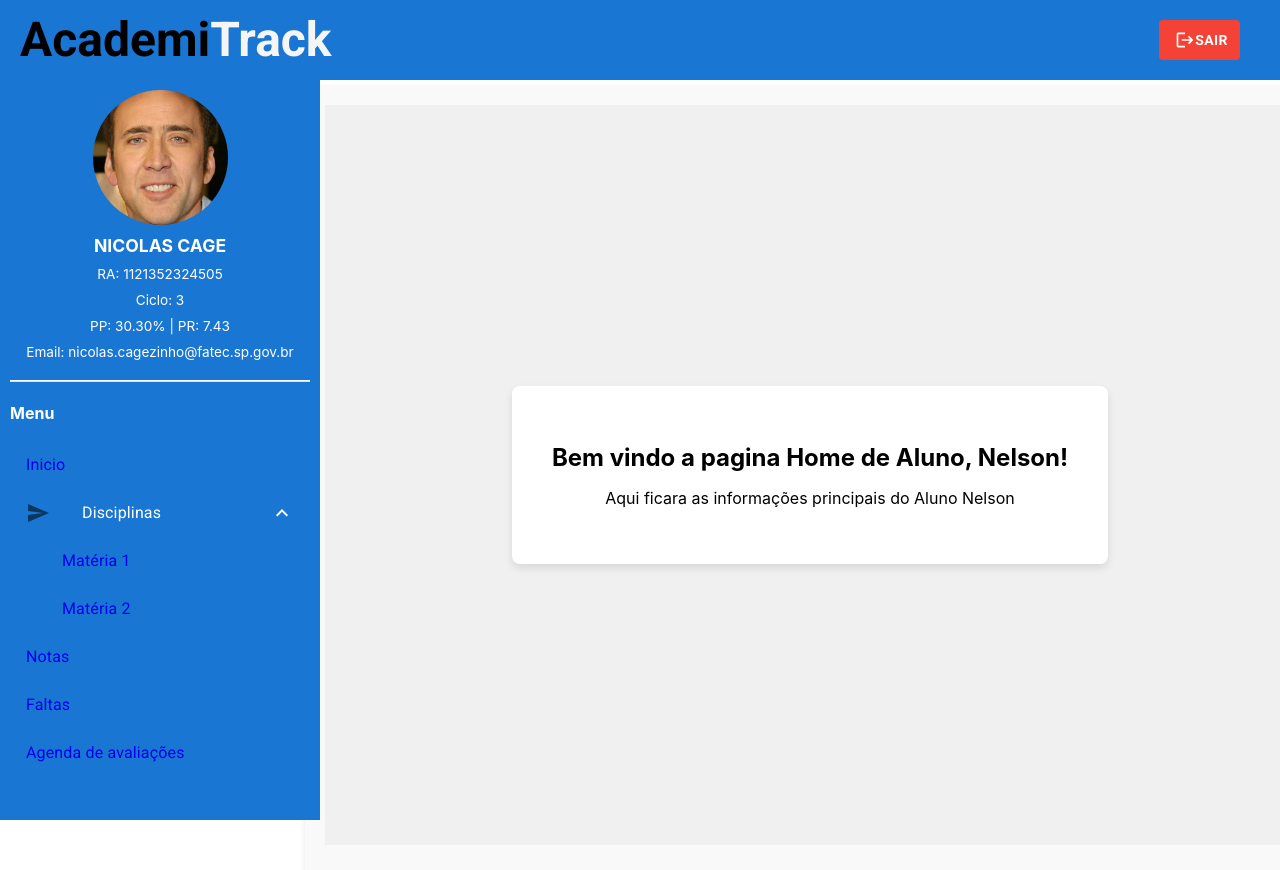
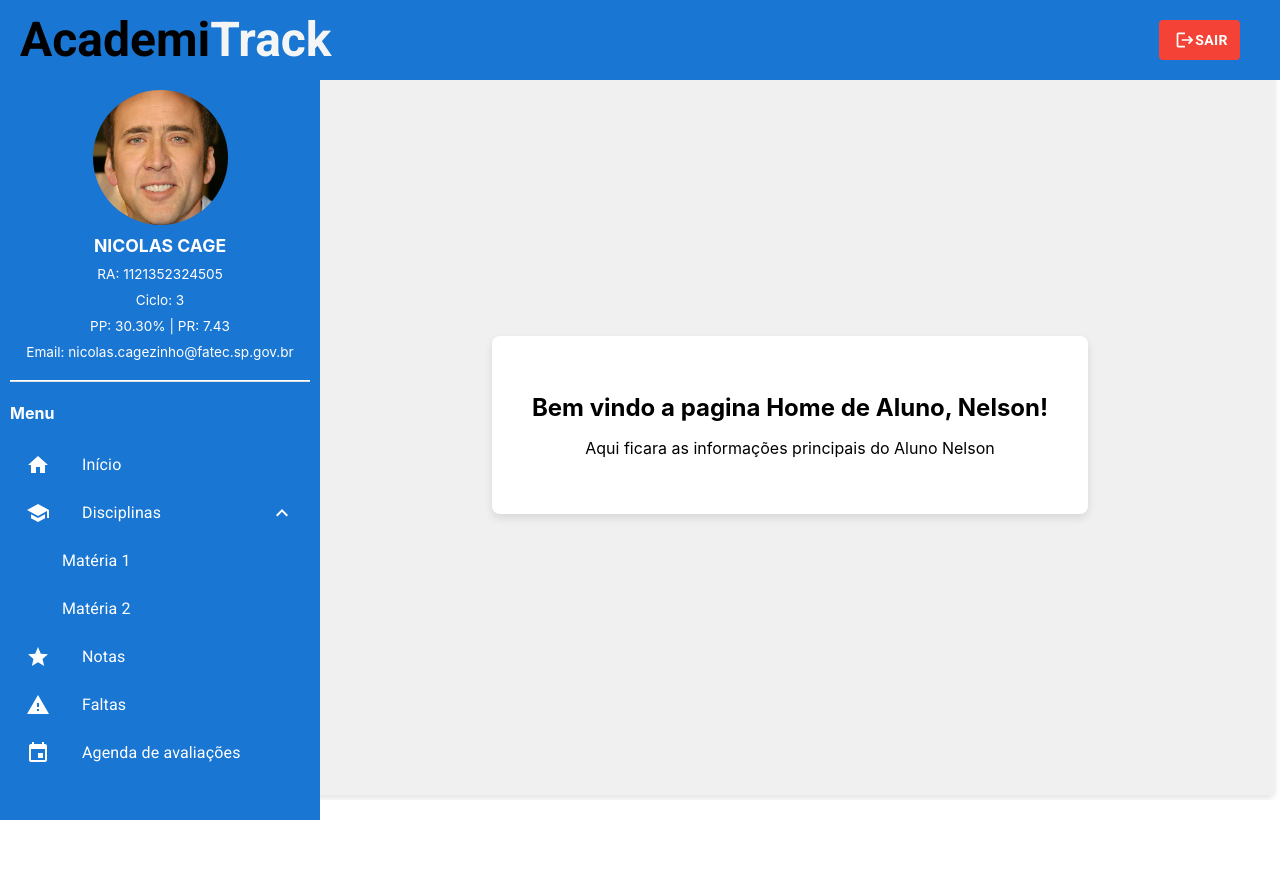
Before and after one commit to WebCrafters-ZL/academitrack-front, a React (Create React App) app: page /aluno-home in a window 1280 px wide. Both pictures are taken after a click on the item "Disciplinas". After the commit the page ends 800 px from the top, so only its background shows below. Built offline with nearby package versions, Linux system fonts and the light colour scheme.

Commit message:
fix: Menu-list da BarraLateral e espaçamento do Layout

```diff
--- a/src/components/BarraLateral/BarraLateral.js
+++ b/src/components/BarraLateral/BarraLateral.js
@@ -12,7 +12,11 @@ import {
 } from "@mui/material";
 import { Link } from "react-router-dom";
 import fotoPerfil from "../../assets/nicolas-cage-perfil.jpg";
-import SendIcon from "@mui/icons-material/Send";
+import HomeIcon from "@mui/icons-material/Home";
+import SchoolIcon from "@mui/icons-material/School";
+import GradeIcon from "@mui/icons-material/Grade";
+import EventIcon from "@mui/icons-material/Event";
+import WarningIcon from "@mui/icons-material/Warning";
 import ExpandLess from "@mui/icons-material/ExpandLess";
 import ExpandMore from "@mui/icons-material/ExpandMore";
 import "./BarraLateral.scss";
@@ -44,43 +48,49 @@ const BarraLateral = () => {
         <h4>Menu</h4>
         <List>
           <ListItem button component={Link} to="/inicio">
-            <ListItemText primary="Inicio" />
+            <ListItemIcon className="custom-icon">
+              <HomeIcon />
+            </ListItemIcon>
+            <ListItemText className="custom-icon" primary="Início" />
           </ListItem>
+
           <ListItem button onClick={handleClickDisciplinas}>
-            <ListItemIcon>
-              <SendIcon />
+            <ListItemIcon className="custom-icon">
+              <SchoolIcon />
             </ListItemIcon>
             <ListItemText primary="Disciplinas" />
             {openDisciplinas ? <ExpandLess /> : <ExpandMore />}
           </ListItem>
           <Collapse in={openDisciplinas} timeout="auto" unmountOnExit>
             <List component="div" disablePadding>
-              <ListItem
-                button
-                sx={{ pl: 4 }}
-                component={Link}
-                to="/disciplinas/materia1"
-              >
-                <ListItemText primary="Matéria 1" />
+              <ListItem button sx={{ pl: 4 }} component={Link} to="/disciplinas/materia1">
+                <ListItemText className="custom-icon" primary="Matéria 1" />
               </ListItem>
-              <ListItem
-                button
-                sx={{ pl: 4 }}
-                component={Link}
-                to="/disciplinas/materia2"
-              >
-                <ListItemText primary="Matéria 2" />
+              <ListItem button sx={{ pl: 4 }} component={Link} to="/disciplinas/materia2">
+                <ListItemText className="custom-icon" primary="Matéria 2" />
               </ListItem>
             </List>
           </Collapse>
+
           <ListItem button component={Link} to="/notas">
-            <ListItemText primary="Notas" />
+            <ListItemIcon className="custom-icon">
+              <GradeIcon />
+            </ListItemIcon>
+            <ListItemText className="custom-icon" primary="Notas" />
           </ListItem>
+
           <ListItem button component={Link} to="/faltas">
-            <ListItemText primary="Faltas" />
+            <ListItemIcon className="custom-icon">
+              <WarningIcon />
+            </ListItemIcon>
+            <ListItemText className="custom-icon" primary="Faltas" />
           </ListItem>
+
           <ListItem button component={Link} to="/agenda-avaliacoes">
-            <ListItemText primary="Agenda de avaliações" />
+            <ListItemIcon className="custom-icon">
+              <EventIcon />
+            </ListItemIcon>
+            <ListItemText  className="custom-icon"primary="Agenda de avaliações" />
           </ListItem>
         </List>
       </Box>
--- a/src/components/BarraLateral/BarraLateral.scss
+++ b/src/components/BarraLateral/BarraLateral.scss
@@ -1,14 +1,13 @@
-$text-color: white;
 $listitem-bg: transparent;
 
 .barra-lateral {
   position: fixed;
-  top: 80px; /* Ajuste para começar abaixo do Header */
+  top: 80px;
   left: 0;
   width: 300px;
-  height: calc(100vh - 80px); /* Altura total menos a altura do Header */
+  height: calc(100vh - 80px);
   background-color: #1976d2;
-  color: $text-color;
+  color: white;
   padding: 10px;
   z-index: 999;
 
@@ -27,7 +26,7 @@ $listitem-bg: transparent;
 
     h3, p {
       margin: 5px 0;
-      color: $text-color;
+      color: white;
     }
 
     h3 {
@@ -48,11 +47,10 @@ $listitem-bg: transparent;
   .menu-aluno {
     margin-top: 10px;
 
-
     h4 {
       font-size: 1rem;
       margin-bottom: 10px;
-      color: $text-color;
+      color: white;
     }
 
     .MuiListItemButton-root {
@@ -60,20 +58,31 @@ $listitem-bg: transparent;
       background-color: $listitem-bg;
       border-radius: 4px;
       transition: background-color 0.3s;
-      color: $text-color;
+      color: white !important;
 
       &:hover {
         background-color: rgba(255, 255, 255, 0.2);
       }
 
+      .MuiListItemIcon-root {
+        color: white !important;
+      }
+
       .MuiListItemText-primary {
-        color: $text-color !important;
+        color: white !important;
         font-size: 0.9rem;
       }
     }
-
     .MuiCollapse-root {
       margin-left: 20px;
     }
   }
+
+  .custom-icon {
+    color: white !important;
+  }
+
+  .list {
+    color: white !important;
+  }
 }
--- a/src/components/Layout/Layout.scss
+++ b/src/components/Layout/Layout.scss
@@ -7,12 +7,12 @@
 .layout-body {
   display: flex;
   flex-grow: 1;
-  padding-top: 80px; /* Adicione espaço para o Header */
-  margin-left: 300px; /* Espaço para a barra lateral */
+  padding-top: 50px;
+  margin-left: 300px;
 }
 
 .layout-content {
-  flex: 1; /* Permite que o conteúdo ocupe todo o espaço restante */
+  flex: 1;
   padding: 5px;
   overflow: auto;
 }
@@ -21,7 +21,6 @@
   width: 100%;
   height: 100%;
   background-color: #f9f9f9;
-  padding: 20px;
   box-shadow: 0 4px 6px rgba(0, 0, 0, 0.1);
   border-radius: 8px;
 }
--- a/src/pages/AlunoHome/AlunoHome.scss
+++ b/src/pages/AlunoHome/AlunoHome.scss
@@ -2,24 +2,24 @@
   display: flex;
   justify-content: center;
   align-items: center;
-  height: calc(100vh - 100px); /* Altura total menos a altura do Header e um pouco do espaço do conteúdo */
+  height: calc(100vh - 100px);
   padding: 20px;
   background-color: #f0f0f0;
 }
 
 .conteudo-aluno {
   background-color: #ffffff;
-  padding: 40px; /* Reduzido para não ficar muito espaçado */
+  padding: 40px;
   border-radius: 8px;
   box-shadow: 0 4px 8px rgba(0, 0, 0, 0.1);
   text-align: center;
 }
 
 h1 {
-  font-size: 1.5rem; /* Tamanho da fonte do cabeçalho */
-  margin-bottom: 10px; /* Espaçamento inferior */
+  font-size: 1.5rem;
+  margin-bottom: 10px;
 }
 
 p {
-  font-size: 1rem; /* Tamanho da fonte do parágrafo */
+  font-size: 1rem;
 }
```
